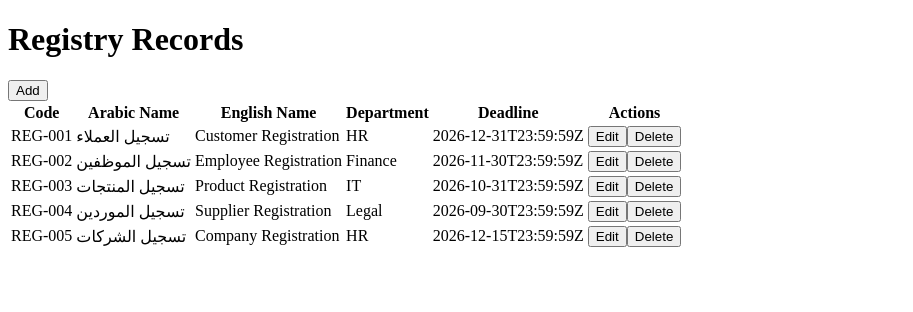
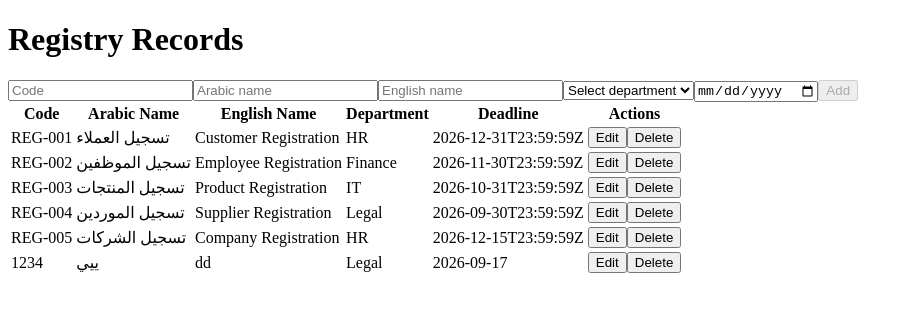
Before and after one commit to mv7x/registry-app, an Angular app: page / in a window 1280 px wide. Shown: the top 312 px of the page, without its empty margins (0-913 px from the left). Built offline with nearby package versions, Linux system fonts and the light colour scheme; data requests are answered from the project's data file.

Commit message:
Added Form Functionality

```diff
--- a/db.json
+++ b/db.json
@@ -44,6 +44,15 @@
       "department": "HR",
       "submissionDeadline": "2026-12-15T23:59:59Z",
       "createdAt": "2026-09-01T12:00:00Z"
+    },
+    {
+      "id": "CwVrRQfzY-w",
+      "code": "1234",
+      "arabicName": "ييي",
+      "englishName": "dd",
+      "department": "Legal",
+      "submissionDeadline": "2026-09-17",
+      "createdAt": "2026-09-01T21:39:24.603Z"
     }
   ],
   "$schema": "./node_modules/json-server/schema.json"
--- a/src/app/app.html
+++ b/src/app/app.html
@@ -1,6 +1,65 @@
 <h1>Registry Records</h1>
 
-<button type="button">Add</button>
+<form [formGroup]="form" (ngSubmit)="submit()">
+  <input formControlName="code" placeholder="Code" />
+
+  @if (form.controls.code.invalid && form.controls.code.touched) {
+    <small>Code is required and must be 1–4 digits.</small>
+  }
+
+  @if (form.controls.code.hasError('unique')) {
+    <small>Code must be unique.</small>
+  }
+
+  <input formControlName="arabicName" placeholder="Arabic name" />
+
+  @if (form.controls.arabicName.invalid && form.controls.arabicName.touched) {
+    <small>
+      Arabic name is required and must contain Arabic characters only.
+    </small>
+  }
+
+  <input formControlName="englishName" placeholder="English name" />
+
+  @if (form.controls.englishName.invalid && form.controls.englishName.touched) {
+    <small>
+      English name is required and must contain English characters only.
+    </small>
+  }
+
+  <select formControlName="department">
+    <option value="">Select department</option>
+    <option value="HR">HR</option>
+    <option value="Finance">Finance</option>
+    <option value="IT">IT</option>
+    <option value="Legal">Legal</option>
+  </select>
+
+  @if (form.controls.department.invalid && form.controls.department.touched) {
+    <small>Department is required.</small>
+  }
+
+  <input type="date" formControlName="submissionDeadline" />
+
+  @if (
+    form.controls.submissionDeadline.hasError('required') &&
+    form.controls.submissionDeadline.touched
+  ) {
+    <small>Deadline is required.</small>
+  }
+
+  @if (form.controls.submissionDeadline.hasError('past')) {
+    <small>Deadline cannot be in the past.</small>
+  }
+
+  @if (form.hasError('duplicate')) {
+    <small>This record already exists.</small>
+  }
+
+  <button type="submit" [disabled]="form.invalid">
+    Add
+  </button>
+</form>
 
 @if (records | async; as data) {
   @if (data.length > 0) {
--- a/src/app/app.ts
+++ b/src/app/app.ts
@@ -1,15 +1,91 @@
 import { Component, inject } from '@angular/core';
 import { AsyncPipe } from '@angular/common';
+import {
+  ReactiveFormsModule,
+  FormBuilder,
+  Validators
+} from '@angular/forms';
 import { Records } from './services/records';
+import { FormRecord, Department } from './models/form-record';
 
 @Component({
   selector: 'app-root',
-  imports: [AsyncPipe],
+  imports: [AsyncPipe, ReactiveFormsModule],
   templateUrl: './app.html',
   styleUrl: './app.css'
 })
 export class App {
   private recordsService = inject(Records);
+  private fb = inject(FormBuilder);
 
   records = this.recordsService.getAll();
+
+  form = this.fb.nonNullable.group({
+    code: ['', [Validators.required, Validators.pattern(/^\d{1,4}$/)]],
+    arabicName: [
+      '',
+      [Validators.required, Validators.pattern(/^[\u0600-\u06FF\s]+$/)]
+    ],
+    englishName: [
+      '',
+      [Validators.required, Validators.pattern(/^[A-Za-z\s]+$/)]
+    ],
+    department: ['', Validators.required],
+    submissionDeadline: ['', Validators.required]
+  });
+
+  submit(): void {
+    this.form.markAllAsTouched();
+
+    if (this.form.invalid) {
+      return;
+    }
+
+    const value = this.form.getRawValue();
+
+    if (new Date(value.submissionDeadline) < new Date()) {
+      this.form.controls.submissionDeadline.setErrors({ past: true });
+      return;
+    }
+
+    this.records.subscribe(records => {
+      const codeExists = records.some(
+        record => record.code === value.code
+      );
+
+      if (codeExists) {
+        this.form.controls.code.setErrors({ unique: true });
+        return;
+      }
+
+      const duplicate = records.some(
+        record =>
+          record.code === value.code &&
+          record.arabicName === value.arabicName &&
+          record.englishName === value.englishName &&
+          record.department === value.department &&
+          record.submissionDeadline === value.submissionDeadline
+      );
+
+      if (duplicate) {
+        this.form.setErrors({ duplicate: true });
+        return;
+      }
+
+      const record: FormRecord = {
+        id: 0,
+        code: value.code,
+        arabicName: value.arabicName,
+        englishName: value.englishName,
+        department: value.department as Department,
+        submissionDeadline: value.submissionDeadline,
+        createdAt: new Date().toISOString()
+      };
+
+      this.recordsService.create(record).subscribe(() => {
+        this.records = this.recordsService.getAll();
+        this.form.reset();
+      });
+    });
+  }
 }
```
